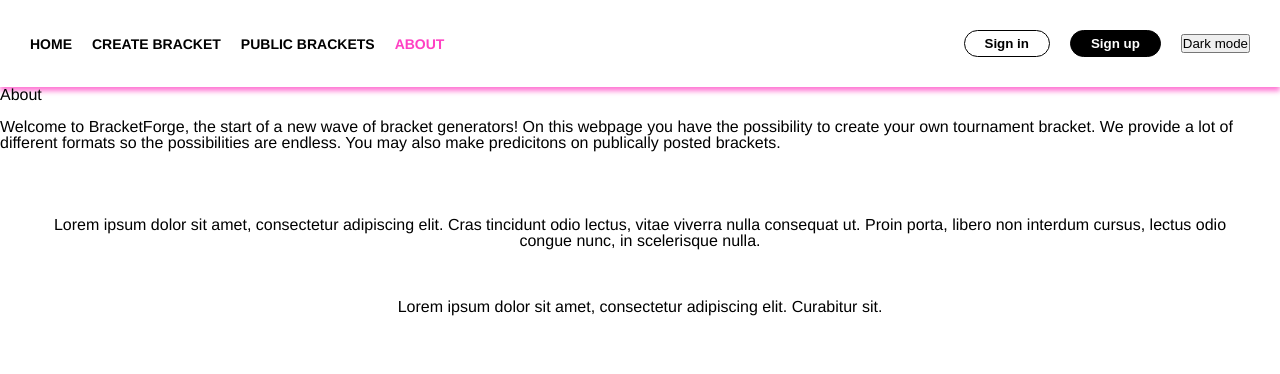
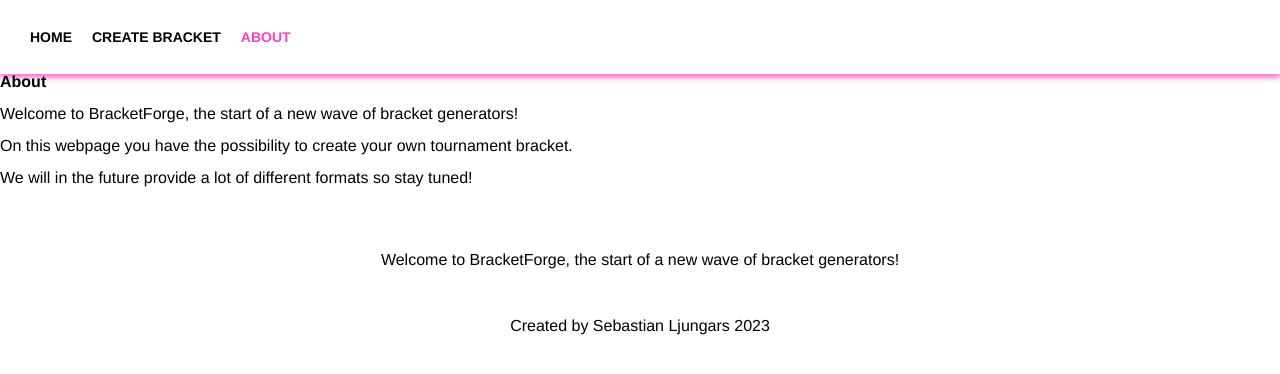
Before and after one commit to seb-lju/Yrkesprov, a PHP site: page /about.php in a window 1280 px wide. Shown: the top 374 px of the page. Run offline with PHP 8.4, Linux system fonts and the light colour scheme.

Commit message:
Ny about.php

```diff
--- a/about.php
+++ b/about.php
@@ -16,7 +16,7 @@ if(!isset($_SESSION["logged_in"]) || $_SESSION["logged_in"] !== true){
 <html>
 <head>
 <meta charset="utf-8">
-<title>About</title>
+<title>BracketForge - About</title>
 <link rel="stylesheet" href="style.css">
 	<script>
 		function toggleDark() {
@@ -66,91 +66,28 @@ if(!isset($_SESSION["logged_in"]) || $_SESSION["logged_in"] !== true){
 			<div class="navbar-left">
 				<a href="/YP/index.php">Home</a>
 				<a href="/YP/create.php">Create Bracket</a>
-				<a href="/YP/brackets.php">Public Brackets</a>
 				<div class="active">About</div>
 			</div>
-			<div class="navbar-right">
 
-
-				<div class="dropdown">
-					<button class="btn btn-login" onclick="dropLogin()">Sign in</button>
-					<div id="loginForm" class="dropdown-content">
-						<?php
-							$user="";
-							$pass="";
-
-							if(isset($_POST['username']) && isset($_POST['password'])){
-								require "dbconn.php";
-
-								$user = $_POST['username'];
-								$pass = $_POST['password'];
-
-								$sql = "SELECT uname FROM user WHERE uname='$user' AND pwd='$pass'";
-								$result = $dbconn->query($sql) or die($dbconn->error);
-
-								$row=$result->fetch_assoc();
-								$url=$row['url'];
-
-								if($result->num_rows == 1){
-									$_SESSION['logged_in'] = true;
-
-									$dbconn->close();
-
-									header("Location:index.php");
-									exit;
-								} else {
-									$errormsg = "Användarnamn eller lösenordet felaktigt!";
-								}
-							}
-
-						if(isset($errormsg)){
-							echo '<p class="error">'.$errormsg.'</p>';
-						}
-						?>
-
-						<form action="" id="loginform" name="loginform" method="post">
-							<h3>Sign up</h3>
-							<p>
-								<label for="username">Username:</label><br /><?
-								echo'<input type="text" name="username" id="username" size="40" value="'.$user.'" required>';
-								?>
-							</p>
-							<p>
-								<label for="password">Password:</label><br /><?
-								echo'<input type="password" name="password" id="password" size="40" value="'.$pass.'" required>';
-								?>
-							</p>
-							<p>
-								<input type="submit" class="send" name="submit" id="submit" value="Sign up">
-							</p>
-						</form>
-					</div>
-				</div>
-
-
-				<button onclick="location.href='/YP/register.php'" class="btn btn-register">Sign up</button>
-				<div class="dark-mode">
-					<button id="dark" onclick="toggleDark()">Dark mode</button>
-				</div>
-			</div>
 		</div>
 	</div>
 
 		<div class="object">
-		  <h1>About</h1><br>
+			<div class="about">
+		  		<h1 style="font-weight:bold;">About</h1><br>
 
-			  <p>Welcome to BracketForge, the start of a new wave of bracket generators!
-				On this webpage you have the possibility to create your own tournament bracket. We provide
-				a lot of different formats so the possibilities are endless. You may also make predicitons on publically
-				posted brackets.</p><br>
+			  	<p>Welcome to BracketForge, the start of a new wave of bracket generators!<br><br>
+				On this webpage you have the possibility to create your own tournament bracket. <br><br>We will in the future provide
+				a lot of different formats so stay tuned!</p><br>
+			</div>
 		</div>
 
 	<div class="footer">
 		<div>
-                Lorem ipsum dolor sit amet, consectetur adipiscing elit. Cras tincidunt odio lectus, vitae viverra nulla consequat ut. Proin porta, libero non interdum cursus, lectus odio congue nunc, in scelerisque nulla.
+			Welcome to BracketForge, the start of a new wave of bracket generators!
         </div>
         <div style="margin-top: 50px">
-                Lorem ipsum dolor sit amet, consectetur adipiscing elit. Curabitur sit.
+                Created by Sebastian Ljungars 2023
         </div>
 	</div>
 </body>
```
